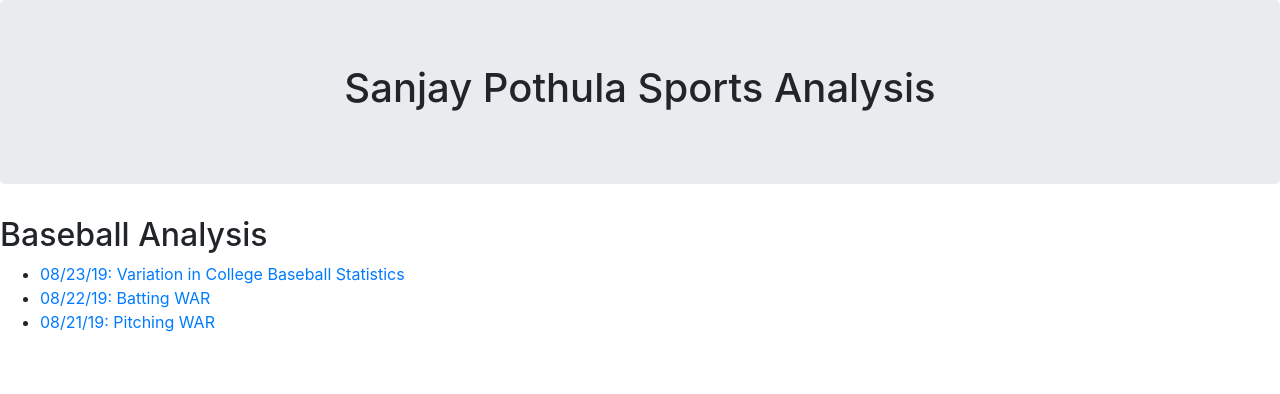
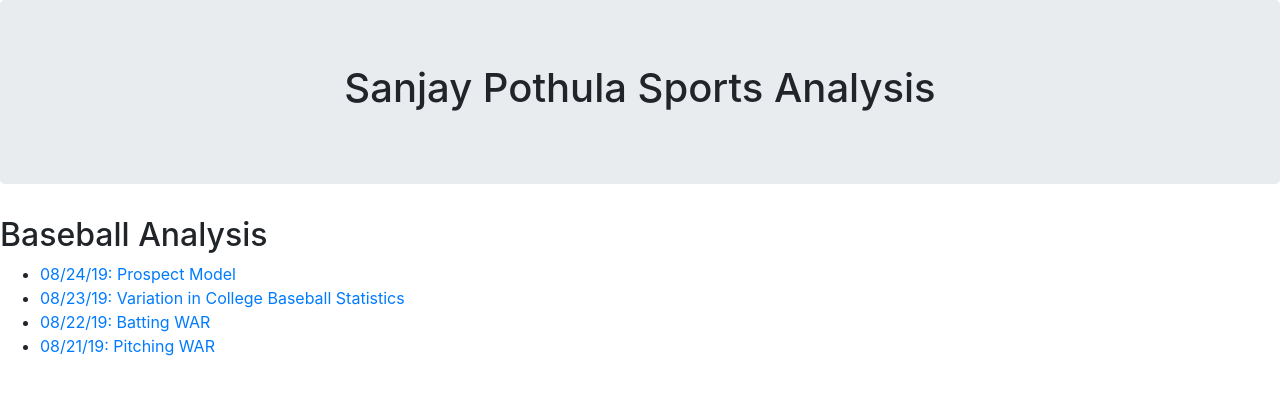
Before and after one commit to SanjayPothula/sanjaypothula.github.io, a plain HTML site: page index.html in a window 1280 px wide. Drawn offline with nearby package versions, Linux system fonts and the light colour scheme.

Commit message:
Add index file

```diff
--- a/index.html
+++ b/index.html
@@ -18,6 +18,7 @@
 	</div>
 <h2>Baseball Analysis</h2>
 <ul>
+	<li><a href="prospect_model.html">08/24/19: Prospect Model</a></li>
 	<li><a href="college_batting.html">08/23/19: Variation in College Baseball Statistics</a></li>
 	<li><a href="batting_war.html">08/22/19: Batting WAR</a></li>
 	<li><a href="pitching_war.html">08/21/19: Pitching WAR</a></li>
```
